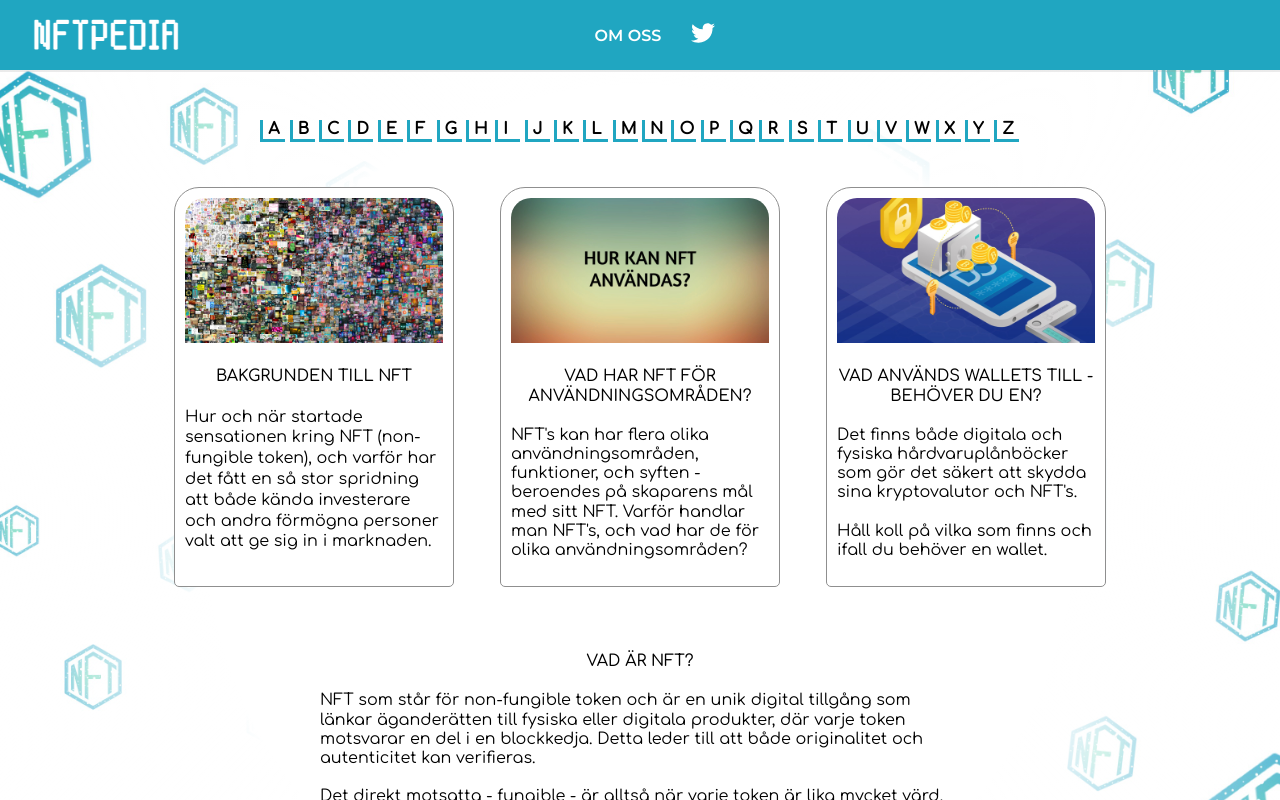
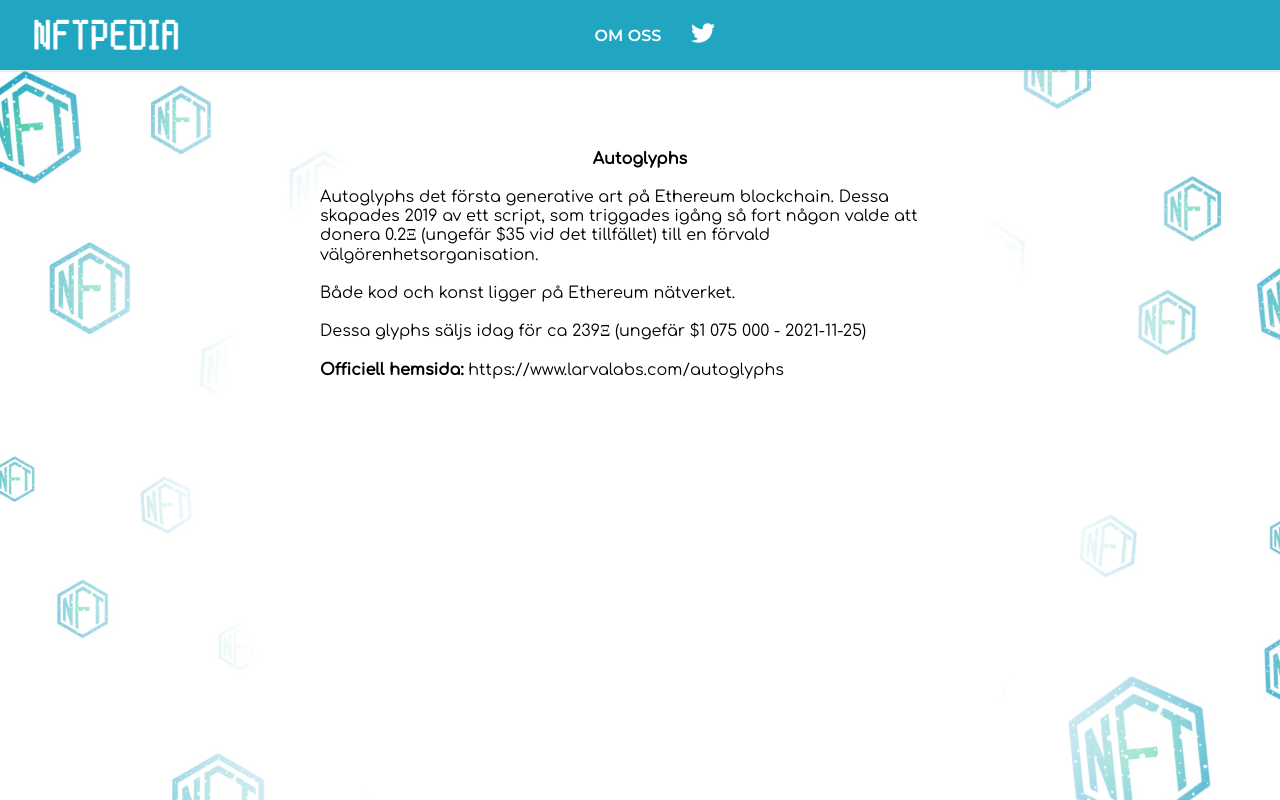
Before and after one commit to jossifelefteriadis/nftpedia, a React (Create React App) app: page /autoglyphs in a window 1280 px wide. Shown: the top 800 px of the page. Built offline with nearby package versions, Linux system fonts and the light colour scheme.

Commit message:
Add description for Autoglyphs

```diff
--- a/src/components/PageContainer.js
+++ b/src/components/PageContainer.js
@@ -11,6 +11,7 @@
 import Airdrop from "./words/Airdrop";
 import ApeIn from "./words/ApeIn";
 import ATH from "./words/ATH";
+import Autoglyphs from "./words/Autoglyphs";
 
 import A from "./letter/A";
 import B from "./letter/B";
@@ -53,6 +54,9 @@
           </Route>
           <Route path="/all-time-high">
             <ATH />
+          </Route>
+          <Route path="/autoglyphs">
+            <Autoglyphs />
           </Route>
           <Route path="/A">
             <A />
--- /dev/null
+++ b/src/components/words/Autoglyphs.js
@@ -0,0 +1,24 @@
+import React from "react";
+
+const Autoglyphs = () => (
+  <section className="word-description-container">
+    <h1>Autoglyphs</h1>
+    <p>
+      Autoglyphs det första generative art på Ethereum blockchain. Dessa
+      skapades 2019 av ett script, som triggades igång så fort någon valde att
+      donera 0.2Ξ (ungefär $35 vid det tillfället) till en förvald
+      välgörenhetsorganisation.
+      <br />
+      <br />
+      Både kod och konst ligger på Ethereum nätverket.
+      <br />
+      <br />
+      Dessa glyphs säljs idag för ca 239Ξ (ungefär $1 075 000 - 2021-11-25)
+      <br />
+      <br />
+      <b>Officiell hemsida:</b> https://www.larvalabs.com/autoglyphs
+    </p>
+  </section>
+);
+
+export default Autoglyphs;
```
